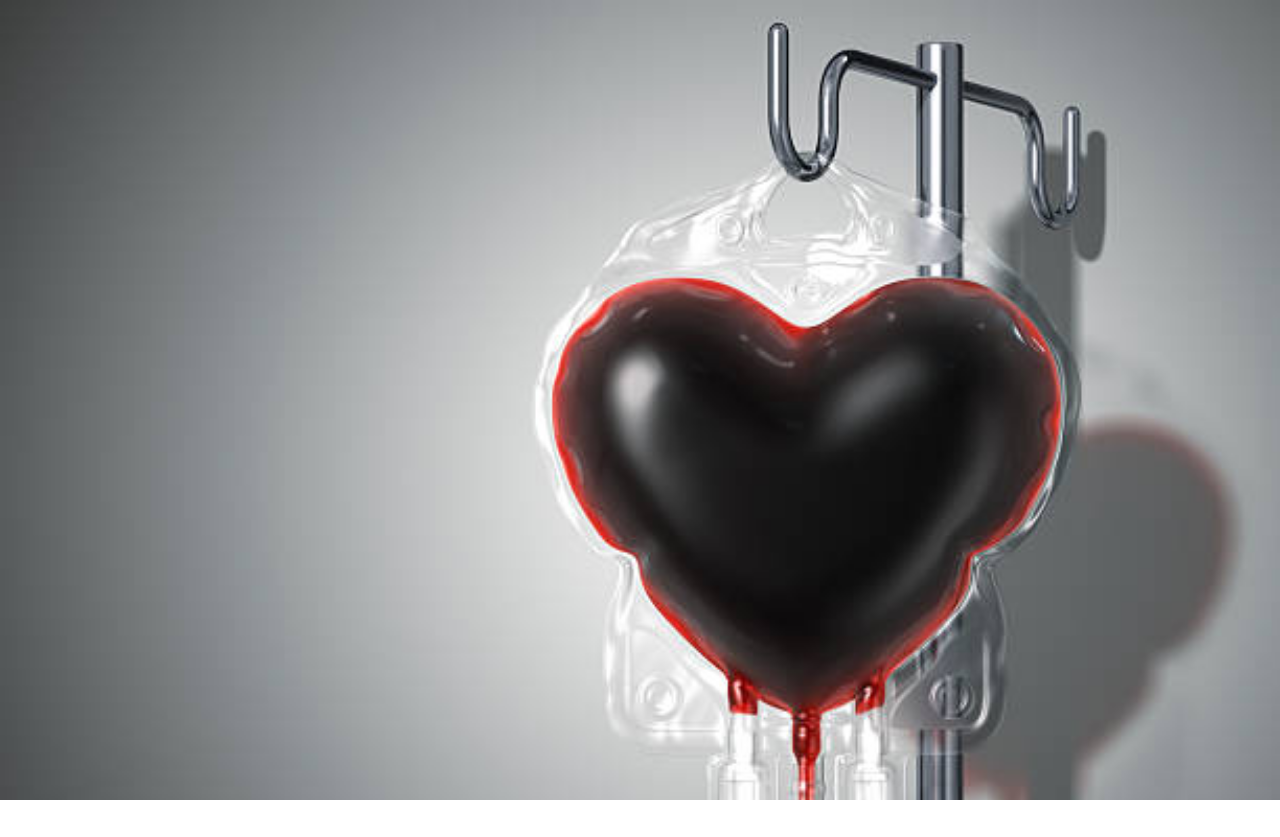
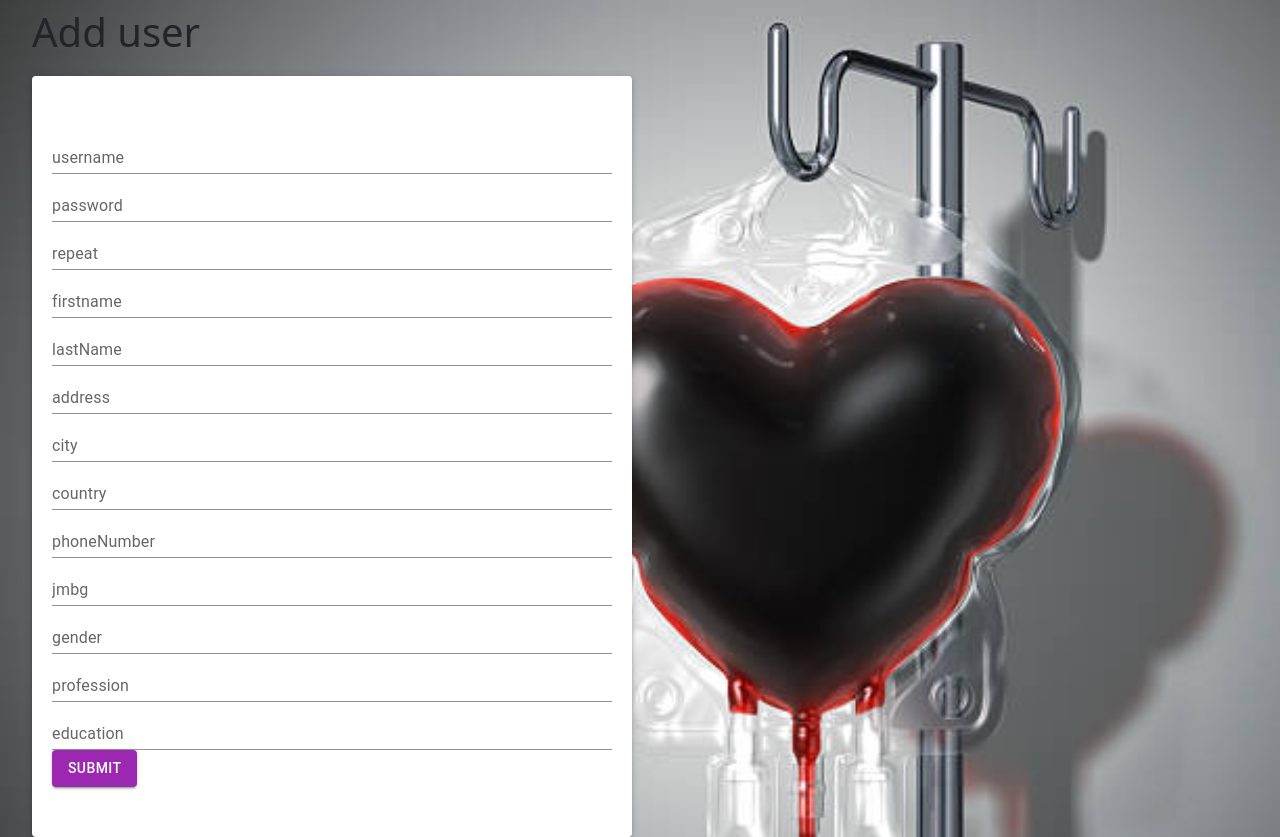
Before and after one commit to BogdanBlagojevicc/ISABloodTransfusion, a React (Create React App) app in the folder isafrontend/: page /signUp in a window 1280 px wide. Before the commit this address had no page. Before the commit the page ends 800 px from the top, so only its background shows below. Built offline with nearby package versions, Linux system fonts and the light colour scheme.

Commit message:
noRegUser registration and show centers

```diff
--- a/isafrontend/src/components/Login.js
+++ b/isafrontend/src/components/Login.js
@@ -57,6 +57,16 @@ export default function Login() {
   )
 };
 
+const signUpClick = (e) =>{
+  e.preventDefault()
+  window.location.href = '/signUp';
+};
+
+const showCentersNoRegUser = (e) =>{
+  e.preventDefault()
+  window.location.href = '/showCenters';
+};
+
 
   return (
     <Box
@@ -86,6 +96,15 @@ export default function Login() {
         </Button>
         </Paper>
 
+        <Button variant="contained" color="secondary" onClick={signUpClick}>
+          Sign up
+        </Button>
+
+
+        <Button variant="contained" color="secondary" onClick={showCentersNoRegUser}>
+          Show centers
+        </Button>
+
       </Container>
 
 
--- /dev/null
+++ b/isafrontend/src/components/ShowCenters.js
@@ -0,0 +1,57 @@
+import React, { useEffect, useState } from 'react'
+import './styles/About.css'
+import {Button} from '@mui/material'
+import BootstrapTable from 'react-bootstrap-table-next'
+import 'bootstrap/dist/css/bootstrap.min.css'
+import 'react-bootstrap-table-next/dist/react-bootstrap-table2.css';
+import filterFactory, { textFilter} from 'react-bootstrap-table2-filter'
+import 'react-bootstrap-table2-filter/dist/react-bootstrap-table2-filter.min.css'
+
+// import Userfront from "@userfront/react";
+
+const ShowCenters = () => {
+  const [centers, setCenters] = useState([])
+
+const columns =[
+{dataField:'name', text:'name'},
+{dataField:'address', text:'address'},
+{dataField:'averageGrade', text:'averageGrade'},
+// {dataField:'firstName', text:'First name'},
+// {dataField:'phoneNumber', text:'Phone number'},
+/*
+{dataField:'city', text:'City'},
+{dataField:'country', text:'Country'},
+{dataField:'gender', text:'Gender',sort:true, filter: textFilter()},
+{dataField:'jmbg', text:'JMBG',sort:true, filter: textFilter()},
+{dataField:'lastName', text:'Last name',sort:true, filter: textFilter()},
+{dataField:'password', text:'Password',sort:true, filter: textFilter()},
+{dataField:'profession', text:'Profession',sort:true, filter: textFilter()},
+*/
+
+]
+  useEffect(()=>{
+    var test = JSON.parse(localStorage.getItem('testToken'))
+    fetch("http://localhost:8081/api/centers",{
+      headers : {
+        'Content-Type': 'application/json',
+        'Accept': 'application/json',
+        Authorization: `Bearer ${test.accessToken}`,
+       },
+    })
+    .then(res =>res.json())
+    .then((result)=>
+    {
+        setCenters(result);
+    }
+    )
+  }, [])
+  return (
+    <div className='app-container'>
+      <BootstrapTable bootstrap4 keyField='name' columns = {columns}
+       data ={centers}
+       filter = {filterFactory()}/>
+    </div>
+  )
+}
+
+export default ShowCenters
--- /dev/null
+++ b/isafrontend/src/components/SignUp.js
@@ -0,0 +1,132 @@
+import * as React from 'react';
+import {useState} from 'react';
+import Box from '@mui/material/Box';
+import TextField from '@mui/material/TextField';
+import './styles/Contact.scss'
+import { Container } from '@mui/system';
+import {Paper, Button} from '@mui/material'
+
+export default function SignUp() {
+  const paperStyle = {padding: '50px 20px', width:600, margin:"20px auto"}
+  const[username, setUsername] = useState('')
+  const[password, setPassword] = useState('')
+  const[repeat, setRepeat] = useState('')
+  const[firstname, setFirstName] = useState('')
+  const[lastname, setLastName] = useState('')
+  const[address, setAddress] = useState('')
+  const[city, setCity] = useState('')
+  const[country, setCountry] = useState('')
+  const[phoneNumber, setPhoneNumber] = useState('')
+  const[jmbg, setJmbg] = useState('')
+  const[gender, setGender] = useState('')
+  const[profession, setProfession] = useState('')
+  const[education, setEducation] = useState('')
+
+  const handleClick = (e) =>{
+    e.preventDefault()
+    const new_user = {password, firstname, lastname, username, address, city, country, phoneNumber, jmbg, gender, profession, education}
+    console.log(new_user);
+    console.log(password);
+    console.log(repeat);
+    if(!(password === repeat)){
+      window.alert("Passwords must match")
+      return;
+    }
+    fetch("http://localhost:8081/auth/signup",{
+    method:"POST",
+    headers:{"Content-Type":"application/json"},
+    body:JSON.stringify(new_user)
+
+  }).then(() =>{
+    console.log("New user added")
+    window.location.href = '/';
+  })
+}
+  return (
+    <Box
+      component="form"
+      sx={{
+        '& > :not(style)': { m: 1, width: '25ch' },
+      }}
+      noValidate
+      autoComplete="off"
+    >
+      <Container>
+        <h1>Add user</h1>
+        <Paper elevation={3} style={paperStyle}>
+
+          <TextField id="standard-basic" label="username" variant="standard" fullWidth
+          value={username}
+          onChange = {(e) =>setUsername(e.target.value)}
+          />
+
+            <TextField id="standard-basic" label="password" variant="standard" fullWidth
+          value={password}
+          onChange = {(e) =>setPassword(e.target.value)}
+          />
+
+          <TextField id="standard-basic" label="repeat" variant="standard" fullWidth
+          value={repeat}
+          onChange = {(e) =>setRepeat(e.target.value)}
+          />
+
+            <TextField id="standard-basic" label="firstname" variant="standard" fullWidth
+          value={firstname}
+          onChange = {(e) =>setFirstName(e.target.value)}
+          />
+
+          <TextField id="standard-basic" label="lastName" variant="standard" fullWidth
+                value={lastname}
+                onChange = {(e) =>setLastName(e.target.value)}
+          />
+
+            <TextField id="standard-basic" label="address" variant="standard" fullWidth
+                value={address}
+                onChange = {(e) =>setAddress(e.target.value)}
+            />
+
+            <TextField id="standard-basic" label="city" variant="standard" fullWidth
+                value={city}
+                onChange = {(e) =>setCity(e.target.value)}
+            />
+
+            <TextField id="standard-basic" label="country" variant="standard" fullWidth
+                value={country}
+                onChange = {(e) =>setCountry(e.target.value)}
+            />
+
+            <TextField id="standard-basic" label="phoneNumber" variant="standard" fullWidth
+                value={phoneNumber}
+                onChange = {(e) =>setPhoneNumber(e.target.value)}
+            />
+
+            <TextField id="standard-basic" label="jmbg" variant="standard" fullWidth
+                value={jmbg}
+                onChange = {(e) =>setJmbg(e.target.value)}
+            />
+
+            <TextField id="standard-basic" label="gender" variant="standard" fullWidth
+                value={gender}
+                onChange = {(e) =>setGender(e.target.value)}
+            />
+
+            <TextField id="standard-basic" label="profession" variant="standard" fullWidth
+                value={profession}
+                onChange = {(e) =>setProfession(e.target.value)}
+            />
+
+            <TextField id="standard-basic" label="education" variant="standard" fullWidth
+                value={education}
+                onChange = {(e) =>setEducation(e.target.value)}
+            />
+
+        <Button variant="contained" color="secondary" onClick={handleClick}>
+          Submit
+        </Button>
+
+        </Paper>
+
+      </Container>
+    </Box>
+  );
+}
--- a/isafrontend/src/index.js
+++ b/isafrontend/src/index.js
@@ -17,6 +17,8 @@ import CenterAdministratorNew from './components/CenterAdministratorNew'
 import RegularUsers from './components/RegularUsers'
 import Login from './components/Login';
 import Navbar from './components/Navbar';
+import SignUp  from './components/SignUp';
+import ShowCenters from './components/ShowCenters';
 
 ReactDOM.render(
   <Router>
@@ -34,6 +36,8 @@ ReactDOM.render(
         <Route path='/centerAdministrator' element={<CenterAdministratorNew/>}/>
         <Route path='/regularUsers' element={<RegularUsers/>}/>
         <Route path='/navbar' element={<Navbar/>}/>
+        <Route path='/signUp' element={<SignUp/>}/>
+        <Route path='/showCenters' element={<ShowCenters/>}/>
     </Routes>
   </Router>,
  document.getElementById('root')
```
Also changed, not shown: 2 other files (tests, documents, lock files or other folders).
